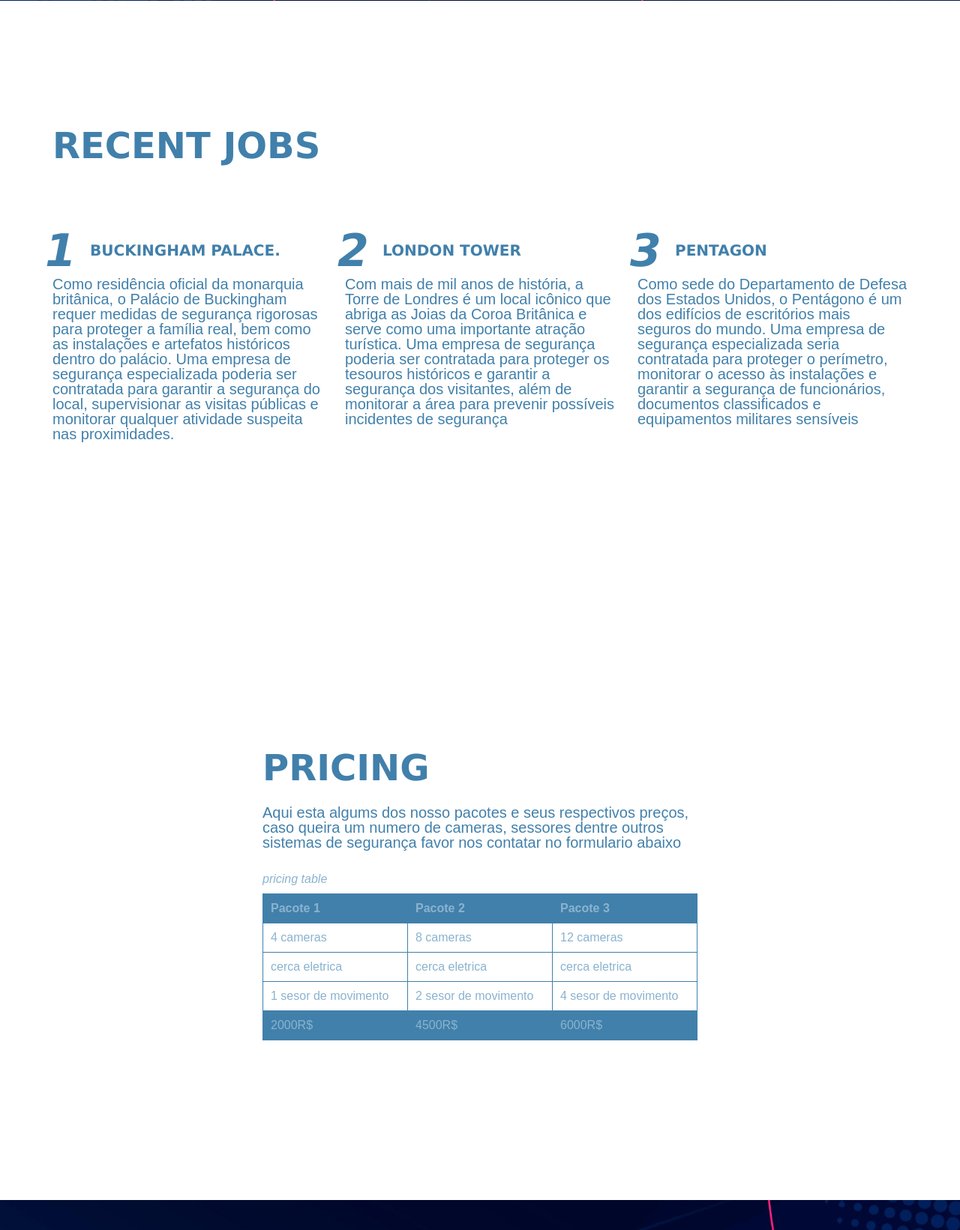
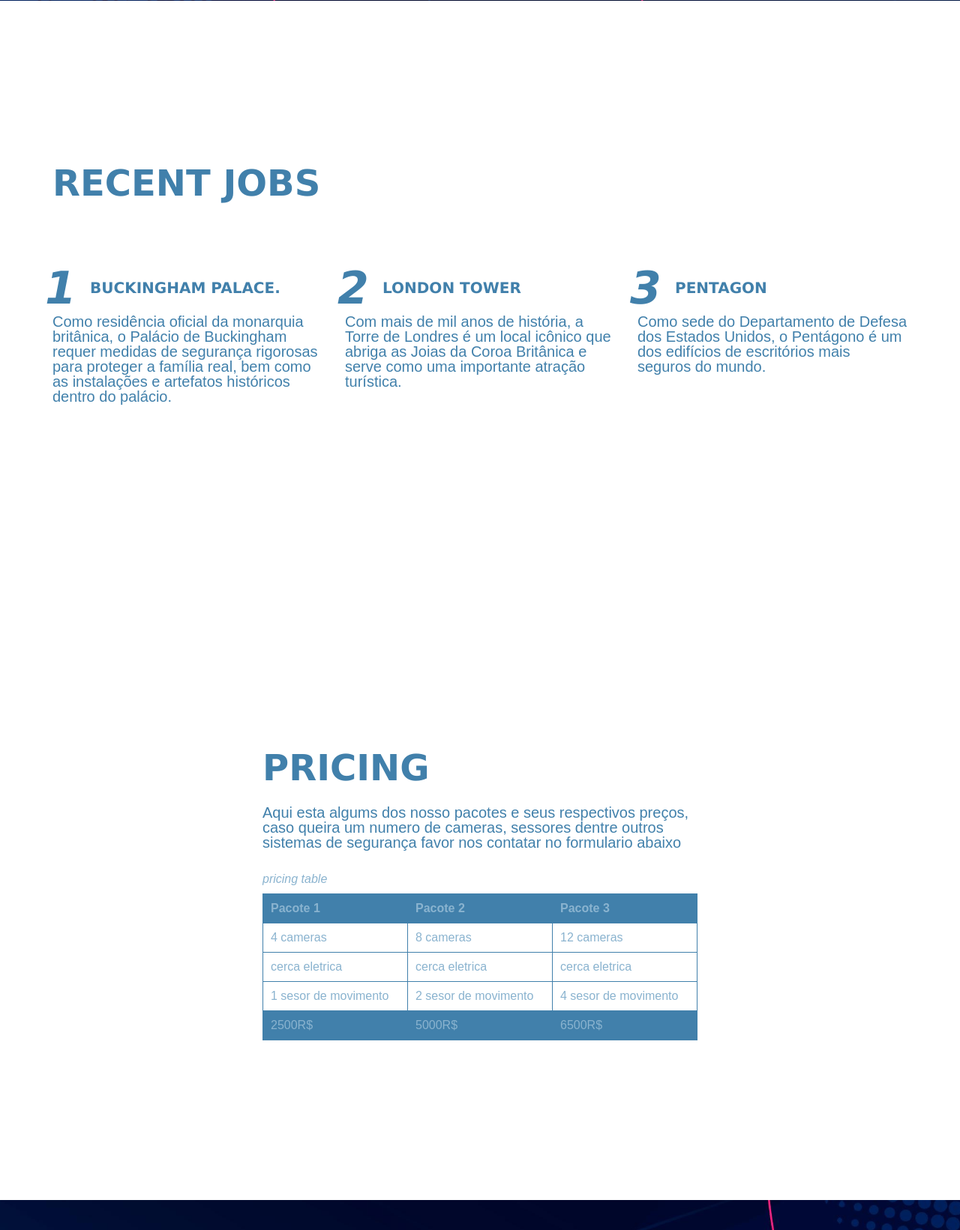
Before and after one commit to GalSimini/PojetoExpCriativa, a Flask app: template projetoEXPcriativa/templates/home.html in a window 1280 px wide. Shown: the part 864-2505 px from the top of the page at 75% size. Run offline with Flask 3, Linux system fonts and the light colour scheme; the template is opened without the code that fills it, so the values that code supplies are empty.

Commit message:
Add files via upload

```diff
--- a/projetoEXPcriativa/templates/home.html
+++ b/projetoEXPcriativa/templates/home.html
@@ -37,15 +37,15 @@
             <div class="grid">
                 <article>
                     <h2>Buckingham Palace.</h2>
-                    <p>Como residência oficial da monarquia britânica, o Palácio de Buckingham requer medidas de segurança rigorosas para proteger a família real, bem como as instalações e artefatos históricos dentro do palácio. Uma empresa de segurança especializada poderia ser contratada para garantir a segurança do local, supervisionar as visitas públicas e monitorar qualquer atividade suspeita nas proximidades.</p>
+                    <p>Como residência oficial da monarquia britânica, o Palácio de Buckingham requer medidas de segurança rigorosas para proteger a família real, bem como as instalações e artefatos históricos dentro do palácio.</p>
                 </article>
                 <article>
                     <h2>London tower</h2>
-                    <p>Com mais de mil anos de história, a Torre de Londres é um local icônico que abriga as Joias da Coroa Britânica e serve como uma importante atração turística. Uma empresa de segurança poderia ser contratada para proteger os tesouros históricos e garantir a segurança dos visitantes, além de monitorar a área para prevenir possíveis incidentes de segurança</p>
+                    <p>Com mais de mil anos de história, a Torre de Londres é um local icônico que abriga as Joias da Coroa Britânica e serve como uma importante atração turística.<p>
                 </article>
                 <article>
                     <h2>Pentagon</h2>
-                    <p>Como sede do Departamento de Defesa dos Estados Unidos, o Pentágono é um dos edifícios de escritórios mais seguros do mundo. Uma empresa de segurança especializada seria contratada para proteger o perímetro, monitorar o acesso às instalações e garantir a segurança de funcionários, documentos classificados e equipamentos militares sensíveis</p>
+                    <p>Como sede do Departamento de Defesa dos Estados Unidos, o Pentágono é um dos edifícios de escritórios mais seguros do mundo.</p>
                 </article>
             </div>
         </div>
@@ -88,9 +88,9 @@
 
                     <tfoot>
                         <tr>
-                            <td>2000R$</td>
-                            <td>4500R$</td>
-                            <td>6000R$</td>
+                            <td>2500R$</td>
+                            <td>5000R$</td>
+                            <td>6500R$</td>
                         </tr>
                     </tfoot>
                 </table>
@@ -117,7 +117,7 @@
                         <input placeholder="digite seu sobrenome" type="text" name="last-name" id="last-name">
                     </div>
                     <div class="form-group full-width">
-                        <label for="email">email</label>
+                        <label for="email">e-mail</label>
                         <input placeholder="digite seu email" type="email" name="email" id="email">
                     </div>
                     <div class="form-group full-width">
```
Also changed, not shown: projetoEXPcriativa/templates/base.html (line endings or trailing spaces).
